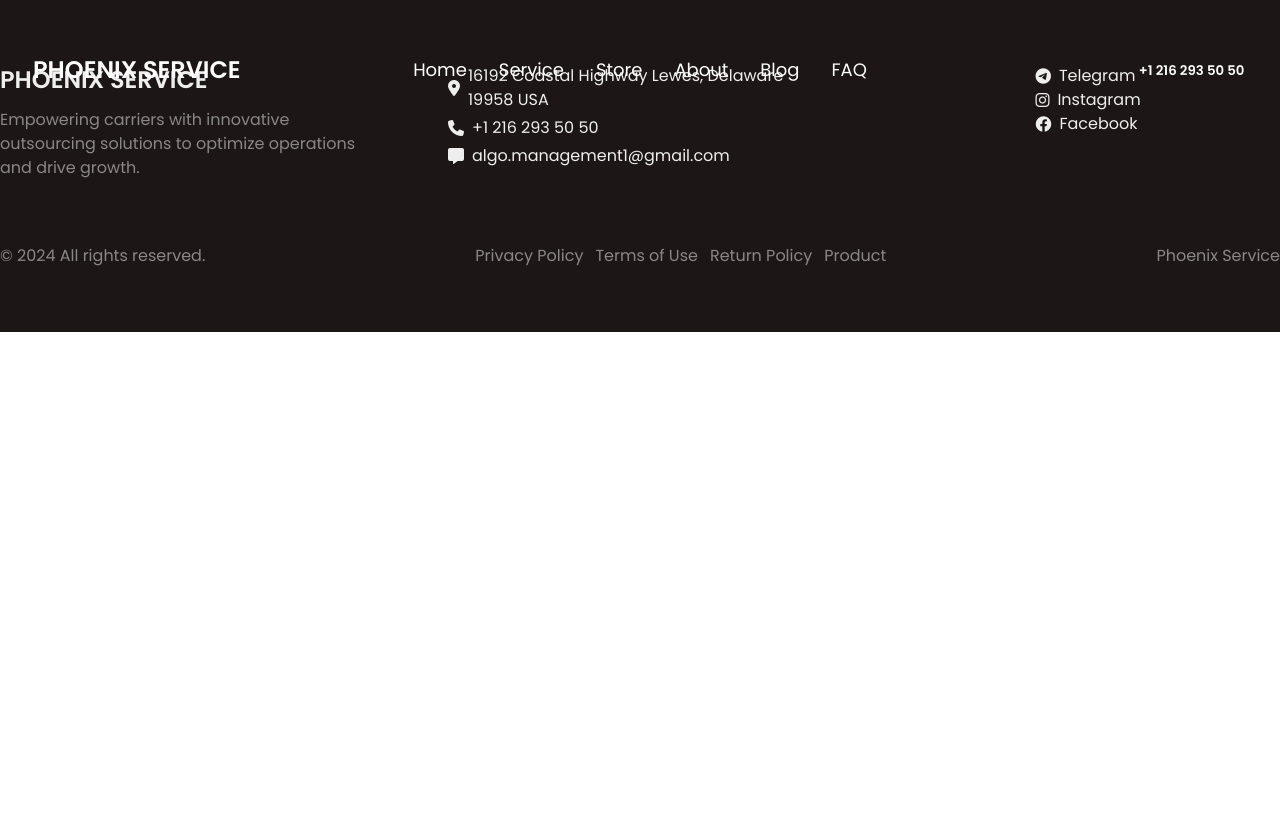
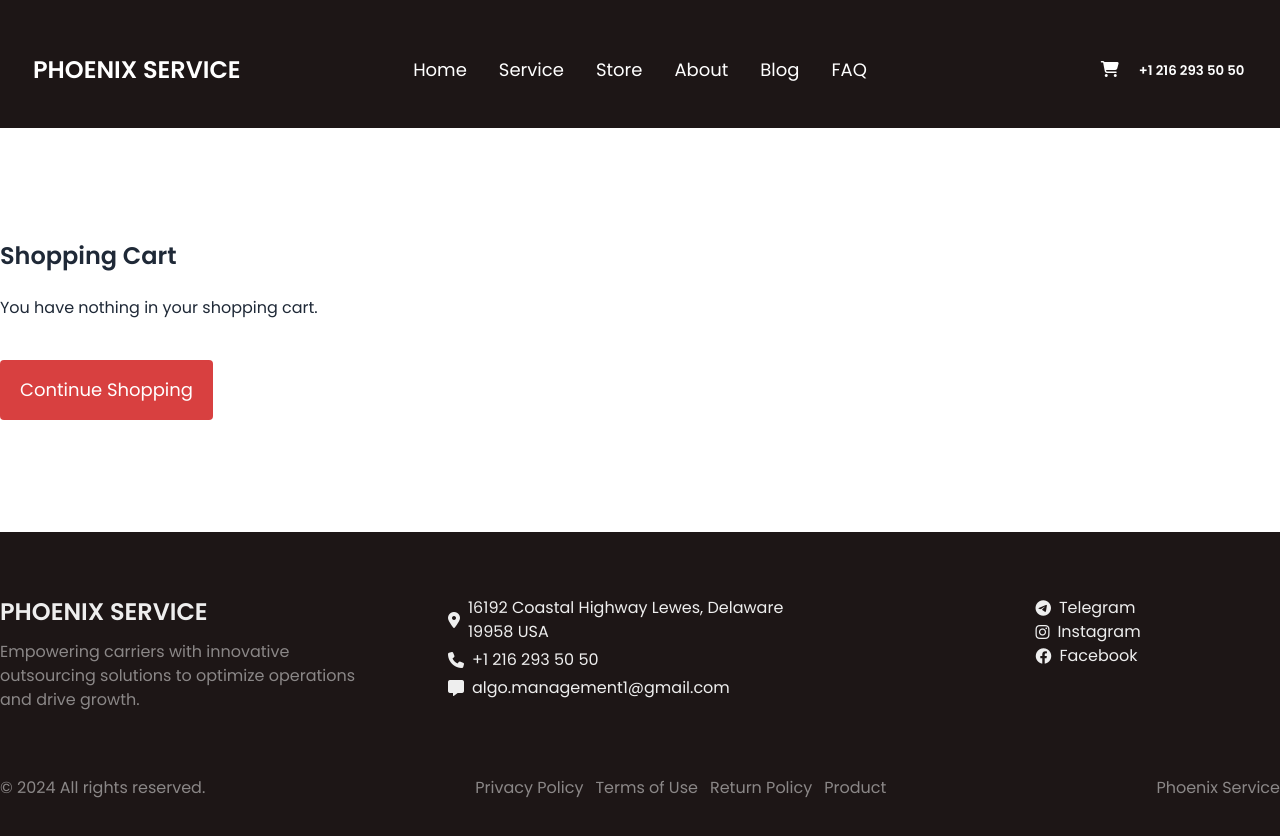
Before and after one commit to nurillo-madaminov/Phoenix-Service, a Vue app: page /cart in a window 1280 px wide. Shown: the top 836 px of the page. Before the commit the page ends 800 px from the top, so only its background shows below. Built offline with nearby package versions, Linux system fonts and the light colour scheme.

Commit message:
cart created and still working on it

```diff
--- a/src/components/NavigationBar.vue
+++ b/src/components/NavigationBar.vue
@@ -1,14 +1,16 @@
 <script setup>
 import { ref, onMounted, onUnmounted } from 'vue'
+import { useOrderFromStore } from '@/stores/store'
+const orderStore = useOrderFromStore()
 
 let scrolledDown = ref(false)
 
 const checkScroll = () => {
-  scrolledDown.value = window.scrollY >= 100;
+  scrolledDown.value = window.scrollY >= 100
 }
 
 onMounted(() => {
-  window.addEventListener('scroll', checkScroll);
+  window.addEventListener('scroll', checkScroll)
 })
 
 // window.onload = () => innerWidth.value = window.innerWidth
@@ -20,21 +22,40 @@
 </script>
 
 <template>
-  <div class="flex justify-center w-full fixed top-8 z-20 duration-300" :class="{
-    '!top-0 bg-[#1d1616] !shadow-[0px_2px_50px_0px_black] !py-2.5': scrolledDown
-  }">
-    <div class="navbar container rounded-3xl py-2 px-4 text-white duration-300" :class="{
-      '!p-0': scrolledDown
-    }">
+  <div
+    class="flex justify-center w-full fixed top-8 z-20 duration-300"
+    :class="{
+      '!top-0 bg-[#1d1616] !shadow-[0px_2px_50px_0px_black] !py-2.5': scrolledDown,
+    }"
+  >
+    <div
+      class="navbar container rounded-3xl py-2 px-4 text-white duration-300"
+      :class="{
+        '!p-0': scrolledDown,
+      }"
+    >
       <div class="navbar-start">
         <div class="dropdown">
           <div tabindex="0" role="button" class="btn btn-ghost lg:hidden">
-            <svg xmlns="http://www.w3.org/2000/svg" class="h-5 w-5" fill="none" viewBox="0 0 24 24"
-              stroke="currentColor">
-              <path stroke-linecap="round" stroke-linejoin="round" stroke-width="2" d="M4 6h16M4 12h8m-8 6h16" />
+            <svg
+              xmlns="http://www.w3.org/2000/svg"
+              class="h-5 w-5"
+              fill="none"
+              viewBox="0 0 24 24"
+              stroke="currentColor"
+            >
+              <path
+                stroke-linecap="round"
+                stroke-linejoin="round"
+                stroke-width="2"
+                d="M4 6h16M4 12h8m-8 6h16"
+              />
             </svg>
           </div>
-          <ul tabindex="0" class="menu menu-sm dropdown-content bg-gray-700 rounded-box z-[1] mt-3 w-36 p-2 shadow:">
+          <ul
+            tabindex="0"
+            class="menu menu-sm dropdown-content bg-gray-700 rounded-box z-[1] mt-3 w-36 p-2 shadow:"
+          >
             <li><router-link :to="{ name: 'home' }">Home</router-link></li>
             <li><router-link :to="{ name: 'services' }">Service</router-link></li>
             <li><router-link :to="{ name: 'about' }">About</router-link></li>
@@ -42,18 +63,27 @@
             <li><router-link :to="{ name: 'questions' }">FAQ</router-link></li>
           </ul>
         </div>
-        <router-link :to="{ name: 'home' }" class="btn btn-ghost text-2xl hover:bg-transparent uppercase">Phoenix
-          Service</router-link>
+        <router-link
+          :to="{ name: 'home' }"
+          class="btn btn-ghost text-2xl hover:bg-transparent uppercase"
+          >Phoenix Service</router-link
+        >
       </div>
       <div class="navbar-center hidden lg:flex">
         <ul class="menu menu-horizontal px-1">
           <li>
-            <router-link :to="{ name: 'home' }"
-              class="hover:!bg-transparent hover:text-gray-400 duration-[.4s] active:!bg-transparent text-lg">Home</router-link>
+            <router-link
+              :to="{ name: 'home' }"
+              class="hover:!bg-transparent hover:text-gray-400 duration-[.4s] active:!bg-transparent text-lg"
+              >Home</router-link
+            >
           </li>
           <li>
-            <router-link :to="{ name: 'services' }"
-              class="hover:!bg-transparent hover:text-gray-400 duration-[.4s] active:!bg-transparent text-lg">Service</router-link>
+            <router-link
+              :to="{ name: 'services' }"
+              class="hover:!bg-transparent hover:text-gray-400 duration-[.4s] active:!bg-transparent text-lg"
+              >Service</router-link
+            >
           </li>
           <li>
             <router-link
@@ -70,17 +100,26 @@
             >
           </li>
           <li>
-            <router-link :to="{ name: 'blog' }"
-              class="hover:!bg-transparent hover:text-gray-400 duration-[.4s] active:!bg-transparent text-lg">Blog</router-link>
+            <router-link
+              :to="{ name: 'blog' }"
+              class="hover:!bg-transparent hover:text-gray-400 duration-[.4s] active:!bg-transparent text-lg"
+              >Blog</router-link
+            >
           </li>
           <li>
-            <router-link :to="{ name: 'questions' }"
-              class="hover:!bg-transparent hover:text-gray-400 duration-[.4s] active:!bg-transparent text-lg">FAQ</router-link>
+            <router-link
+              :to="{ name: 'questions' }"
+              class="hover:!bg-transparent hover:text-gray-400 duration-[.4s] active:!bg-transparent text-lg"
+              >FAQ</router-link
+            >
           </li>
         </ul>
       </div>
       <div class="navbar-end">
-        <a href="tel:#" class="btn btn-ghost hover:bg-transparent hidden md:flex">+1 216 293 50 50</a>
+        <router-link :to="{ name: 'cart' }" :class="{'before:hidden': !orderStore.cart.length}" class="relative before:absolute before:w-2 before:h-2 before:bg-light-red before:rounded-full before:-right-1 before:top-0"><i class="fa-solid fa-cart-shopping"></i></router-link>
+        <a href="tel:#" class="btn btn-ghost hover:bg-transparent hidden md:flex"
+          >+1 216 293 50 50</a
+        >
       </div>
     </div>
   </div>
--- a/src/router/index.js
+++ b/src/router/index.js
@@ -8,6 +8,7 @@
 import PostDetails from '@/views/PostDetails.vue'
 import StoreView from '@/views/StoreView.vue'
 import ProductDetails from '@/views/ProductDetails.vue'
+import CartView from '@/views/CartView.vue'
 
 const router = createRouter({
   history: createWebHistory(import.meta.env.BASE_URL),
@@ -57,6 +58,11 @@
       name: 'questions',
       component: FAQ,
     },
+    {
+      path: '/cart',
+      name: 'cart',
+      component: CartView,
+    },
   ],
   scrollBehavior() {
     // Scroll to top on each route change
--- a/src/stores/store.js
+++ b/src/stores/store.js
@@ -16,9 +16,9 @@
     async fetchProducts() {
       try {
         this.loading = true
-        const req = await axios.get('https://052b-195-158-24-172.ngrok-free.app/api/products/') ///all good with code
+        const req = await axios.get('https://phoenix.serveo.net/api/products/') ///all good with code
         this.products = req.data
-        console.log(req.data)
+        // console.log(req.data)
         this.loading = false
       } catch (err) {
         console.log('fetch products error : ', err)
@@ -36,20 +36,44 @@
   getters: {
     getPostById: (state) => (id) => {
       return state.posts.find((post) => post.id == id)
-    }
+    },
   },
   actions: {
     async fetchPosts() {
       try {
         this.loading = true
-        const req = await axios.get('https://052b-195-158-24-172.ngrok-free.app/api/blogs')
+        const req = await axios.get('https://phoenix.serveo.net/api/blogs')
         this.posts = req.data
-        console.log(req.data)
+        // console.log(req.data)
         this.loading = false
       } catch (err) {
         console.error('Error fetching data: 2 ', err)
         this.error = err
       }
+    },
+  },
+})
+
+export const useOrderFromStore = defineStore('orderProduct', {
+  state: () => ({
+    cartProduct: {
+      amount: null,
+      id: '',
+    },
+    cart: [],
+  }),
+  getters: {
+    getProductById: (state) => (id) => {
+      return state.cart.find((item) => item.id == id)
+    },
+  },
+  actions: {
+    createPreOrderProduct(amount, id) {
+      this.cartProduct.amount = amount.value
+      this.cartProduct.id = id
+      this.cart.push({ ...this.cartProduct })
+
+      // console.log('cart', this.cart)
     },
   },
 })
--- /dev/null
+++ b/src/views/CartView.vue
@@ -0,0 +1,71 @@
+<script setup>
+import { useOrderFromStore, useProductsStore } from '@/stores/store'
+const useCart = useOrderFromStore()
+const useProducts = useProductsStore()
+// const filterProducts = useProducts.getProductById()
+const cartItems = useCart.cart
+import router from '@/router'
+
+const Cart = []
+
+cartItems.forEach((items) => {
+  // console.log(items.id)
+  const singleCartItem = useProducts.getProductById(items.id)
+
+  const cartItem = {
+    thumbnil: singleCartItem.thumbnil,
+    title: singleCartItem.title,
+    amount: items.amount,
+    price: singleCartItem.price,
+  }
+
+  Cart.push(cartItem)
+})
+
+console.log(Cart)
+
+// theres something KALAVANI UCHI
+</script>
+
+<template>
+  <div class="h-32 bg-cblack"></div>
+  <div class="flex justify-center">
+    <div class="container py-28">
+      <h1 class="font-semibold text-2xl mb-4">Shopping Cart</h1>
+      <div>
+        <div v-if="cartItems.length == 0">
+          <p class="mt-6">You have nothing in your shopping cart.</p>
+          <button
+            @click="router.push('/store')"
+            class="bg-light-red text-white py-4 px-5 mt-10 rounded-2 text-lg mt inline-block hover:bg-red-500 duration-200 rounded"
+          >
+            Continue Shopping
+          </button>
+        </div>
+        <div v-else>
+          <div
+            v-for="cartItem in Cart"
+            :key="cartItem.id"
+            class="flex justify-between items-center mt-5 border-b border-gray-400 text-xl"
+          >
+            <div class="flex items-center gap-5 flex-1">
+              <img :src="cartItem.thumbnil" alt="" class="w-32" />
+              <h1 class="font-semibold">{{ cartItem.title }}</h1>
+            </div>
+            <div class="flex justify-center items-center flex-1 gap-3">
+              <i class="fa-solid fa-minus"></i>
+              <span>{{ cartItem.amount }}</span>
+              <i class="fa-solid fa-plus"></i>
+            </div>
+            <div class="flex items-center flex-1 justify-end gap-3">
+              <span>{{ cartItem.price * cartItem.amount }}</span>
+              <i class="fa-solid fa-xmark"></i>
+            </div>
+          </div>
+        </div>
+
+        <!-- <div v-for="cartItem in cartItems" :key="cartItem.id" ></div> -->
+      </div>
+    </div>
+  </div>
+</template>
--- a/src/views/ProductDetails.vue
+++ b/src/views/ProductDetails.vue
@@ -1,17 +1,28 @@
 <script setup>
 import img from '@/assets/pics/services/image_2024-10-31_16-23-37_RLXauhf.png'
 import { useRoute, RouterLink } from 'vue-router'
-import { useProductsStore } from '@/stores/store'
+import { useProductsStore, useOrderFromStore } from '@/stores/store'
 import { onMounted, onUpdated, ref, computed } from 'vue'
 
 const route = useRoute()
 const useProducts = useProductsStore()
+const useCart = useOrderFromStore()
 //useProducts.getProductById(route.params.id).content
 // const product = ref()
+const count = ref(1)
+
 const product = computed(() => {
   return useProducts.getProductById(route.params.id)
 })
-const count = ref(0)
+
+const createCartProduct = () => {
+  if (count.value > 0) {
+    useCart.createPreOrderProduct(count, route.params.id)
+  } else {
+    alert("Please enter amount")
+  }
+  count.value = 1
+}
 
 onMounted(() => {
   if (useProducts.products.length == 0) {
@@ -20,8 +31,8 @@
 })
 
 onUpdated(() => {
-  if (count.value < 0) {
-    count.value = 0
+  if (count.value < 1) {
+    count.value = 1
   }
 })
 </script>
@@ -67,6 +78,7 @@
                     </div>
                   </div>
                   <button
+                    @click="createCartProduct"
                     class="btn btn-neutral bg-light-red hover:bg-light-red active:bg-dark-red border-none text-white"
                   >
                     Add to cart
```
